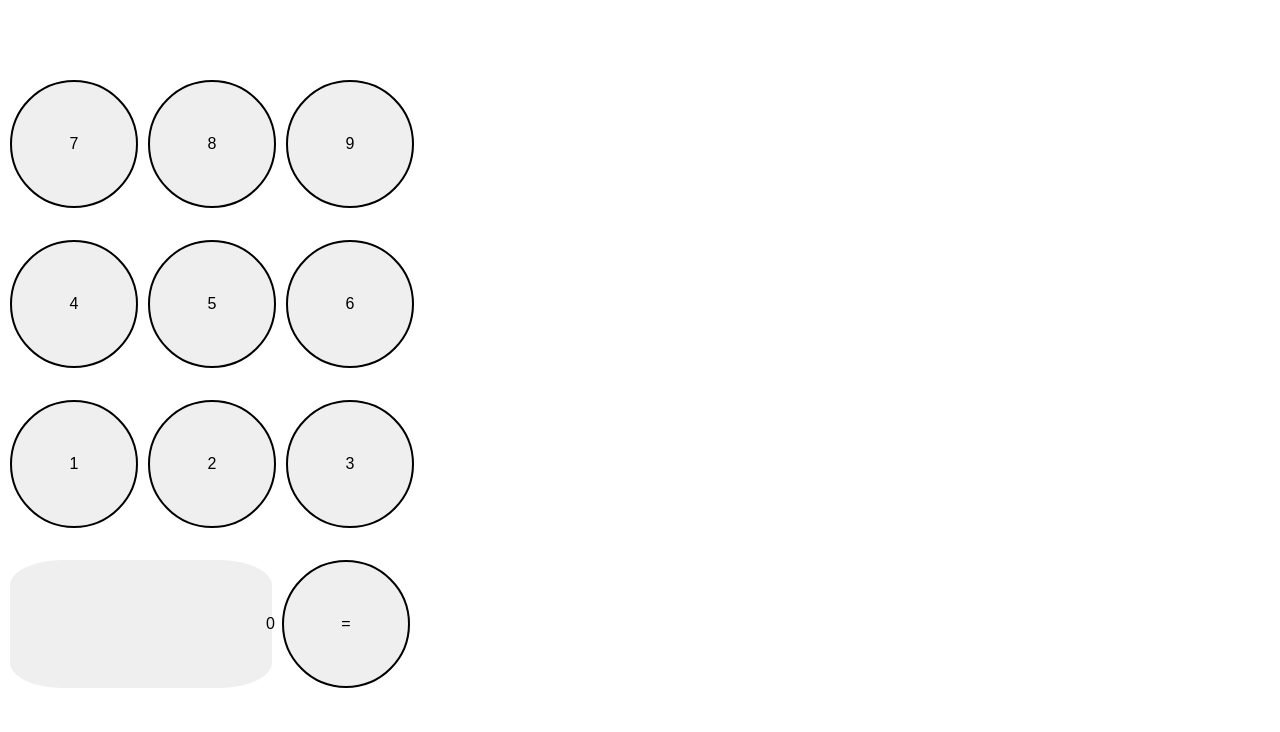
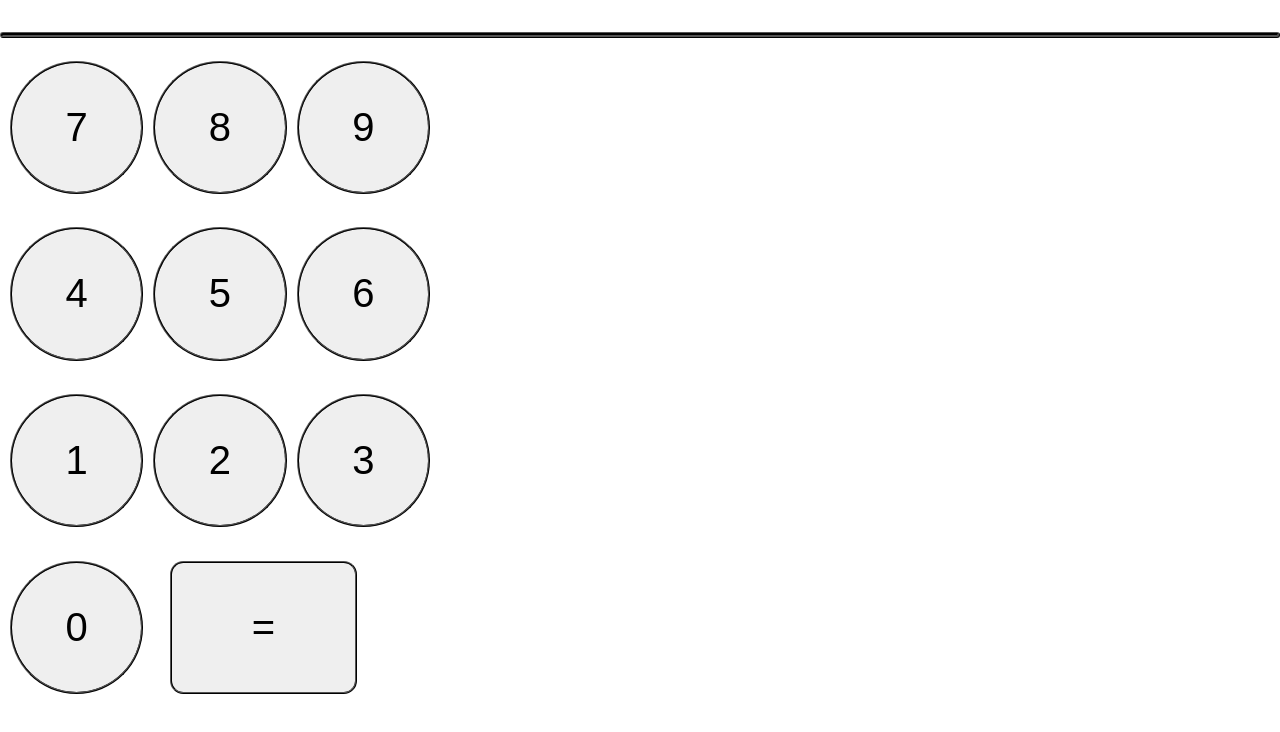
Before and after one commit to omartrese/calculator, a plain HTML site: page index.html in a window 1280 px wide. Drawn offline with Linux system fonts and the light colour scheme.

Commit message:
buttons_update2

```diff
--- a/index.html
+++ b/index.html
@@ -10,31 +10,31 @@
 </head>
 <body>
 
-  <p id="result">RESULTS</p>
+  <p id="result">RESULTS  </p>
 
   <div>
-    <button class="buttonNumber">7</button>
-    <button class="buttonNumber">8</button>
-    <button class="buttonNumber">9</button>
+    <button class="buttonNumber"><span style="font-size: 3em;">7</span></button>
+    <button class="buttonNumber"><span style="font-size: 3em;">8</span></button>
+    <button class="buttonNumber"><span style="font-size: 3em;">9</span></button>
   </div>
 
   <div>
-    <button class="buttonNumber">4</button>
-    <button class="buttonNumber">5</button>
-    <button class="buttonNumber">6</button>
+    <button class="buttonNumber"><span style="font-size: 3em;">4</span></button>
+    <button class="buttonNumber"><span style="font-size: 3em;">5</span></button>
+    <button class="buttonNumber"><span style="font-size: 3em;">6</span></button>
   </div>
 
   <div>
-    <button class="buttonNumber">1</button>
-    <button class="buttonNumber">2</button>
-    <button class="buttonNumber">3</button>
+    <button class="buttonNumber"><span style="font-size: 3em;">1</span></button>
+    <button class="buttonNumber"><span style="font-size: 3em;">2</span></button>
+    <button class="buttonNumber"><span style="font-size: 3em;">3</span></button>
   </div>
 
 
 
   <div>
-    <button class="buttonNumber" id="ceroButton" style="text-align: center">0</button>
-    <button id="equalTo" class="buttonNumber">=</button>
+    <button class="buttonNumber"><span style="font-size: 3em;">0</span></button>
+    <button id="equalTo" class="buttonNumber"><span style="font-size: 3em;">=</span></button>
   </div>
 
 
--- a/index.js
+++ b/index.js
@@ -2,6 +2,7 @@ addEventListener('DOMContentLoaded', () => {
   const buttons = document.querySelectorAll('.buttonNumber');
   const equalTo = document.getElementById('equalTo');
   const result = document.getElementById('result');
+
   let firstValue;
   let firstValueNum;
 
@@ -10,13 +11,19 @@ addEventListener('DOMContentLoaded', () => {
 
   result.innerText = '';
 
+
+
     for(let i = 0; i < buttons.length - 1; i++)
     {
       buttons[i].addEventListener('click', () => {
-      firstValue = buttons[i].innerHTML;
+        firstValue = buttons[i].innerText;
+        if(result.innerText.length < 37)
+        {
           result.innerText += firstValue;
+        }
       })
     }
+
 
   buttons[10].addEventListener('click', () => {
 
@@ -24,6 +31,8 @@ addEventListener('DOMContentLoaded', () => {
 
   })
 
+
+
   /* 8732485373 => int => firstValue
   al obtener firstValue y SecondValue con el mismo procedimiento en cada uno
   se obtiene el tipo de operacion matematica elegida y se aplica en ambos valores
--- a/styles.css
+++ b/styles.css
@@ -10,7 +10,15 @@ body
 
 #result
 {
-  margin-bottom: 5em;
+  margin-top: 1em;
+  margin-bottom: 0.5em;
+  font-family: 'Courier New', Courier, monospace;
+  font-size: 2em;
+  border-radius: 0.5em;
+  border-color: black;
+  border-style: ridge;
+  text-align: center;
+
 }
 
 div
@@ -22,23 +30,20 @@ div
 
 .buttonNumber
 {
-  width: 8em;
-  height: 8em;
+  width: 10em;
+  height: 10em;
   margin-left: 10px;
   margin-bottom: 2em;
-  border-style: double;
+  margin-top: 0.5em;
+  border-style: ridge;
   border-radius: 100%;
   box-shadow: none;
-  font-size: 1em;
-
+  border-color: black;
 }
 
-#ceroButton
+#equalTo
 {
-  padding-left: 16em;
-  border-radius: 20%;
-  border-style: none;
-  text-align: center;
-  vertical-align: 1px;
-
+  margin-left: 2em;
+  width: 14em;
+  border-radius: 1em;
 }
```
Lines whose indentation alone changed are shown as unchanged.
